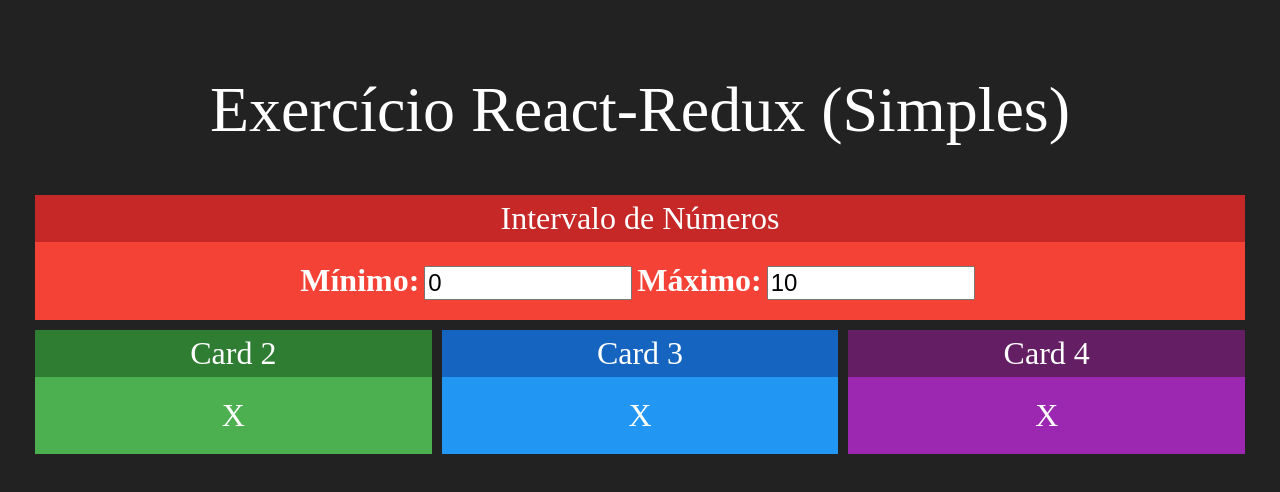
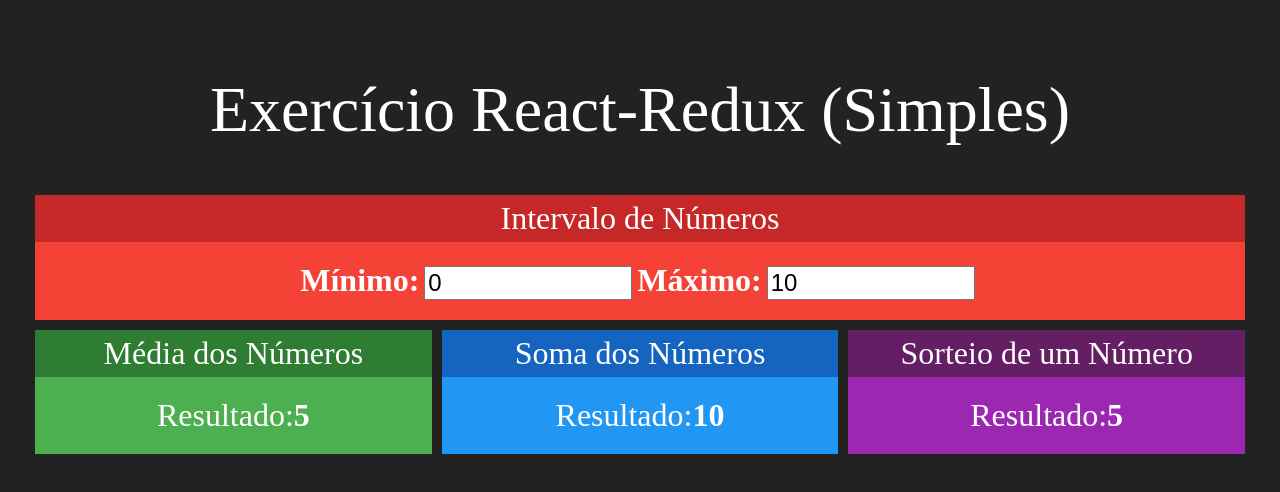
Before and after one commit to DiegoPereira100/ReduxSimples, a React (Create React App) app: page / in a window 1280 px wide. Shown: the top 492 px of the page. Built offline with nearby package versions, Linux system fonts and the light colour scheme.

Commit message:
Outros Componentes

```diff
--- a/src/App.js
+++ b/src/App.js
@@ -1,7 +1,9 @@
 import logo from './logo.svg';
 import './App.css';
 import Interval from './components/Interval';
-import Card from './components/Card';
+import Media from './components/Media';
+import Soma from './components/Soma';
+import Sorteio from './components/Sorteio';
 
 function App() {
   return (
@@ -14,9 +16,9 @@
       </div>
       <div className='linha'>
 
-      <Card title="Card 2" green>X</Card>
-      <Card title="Card 3" blue>X</Card>
-      <Card title="Card 4" purple>X</Card>
+      <Media></Media>
+      <Soma></Soma>
+      <Sorteio></Sorteio>
 
       </div>
     </div>
--- /dev/null
+++ b/src/components/Media.jsx
@@ -0,0 +1,16 @@
+import React from 'react'
+
+import Card from './Card'
+
+export default props => {
+    return (
+        <Card title="Média dos Números" green>
+            <div>
+                <span>
+                    <span>Resultado:</span>
+                    <strong>5</strong>
+                </span>
+            </div>
+        </Card>
+    )
+}
--- /dev/null
+++ b/src/components/Soma.jsx
@@ -0,0 +1,16 @@
+import React from 'react'
+
+import Card from './Card'
+
+export default props => {
+    return (
+        <Card title="Soma dos Números" blue>
+            <div>
+                <span>
+                    <span>Resultado:</span>
+                    <strong>10</strong>
+                </span>
+            </div>
+        </Card>
+    )
+}
--- /dev/null
+++ b/src/components/Sorteio.jsx
@@ -0,0 +1,16 @@
+import React from 'react'
+
+import Card from './Card'
+
+export default props => {
+    return (
+        <Card title="Sorteio de um Número" purple>
+            <div>
+                <span>
+                    <span>Resultado:</span>
+                    <strong>5</strong>
+                </span>
+            </div>
+        </Card>
+    )
+}
```
